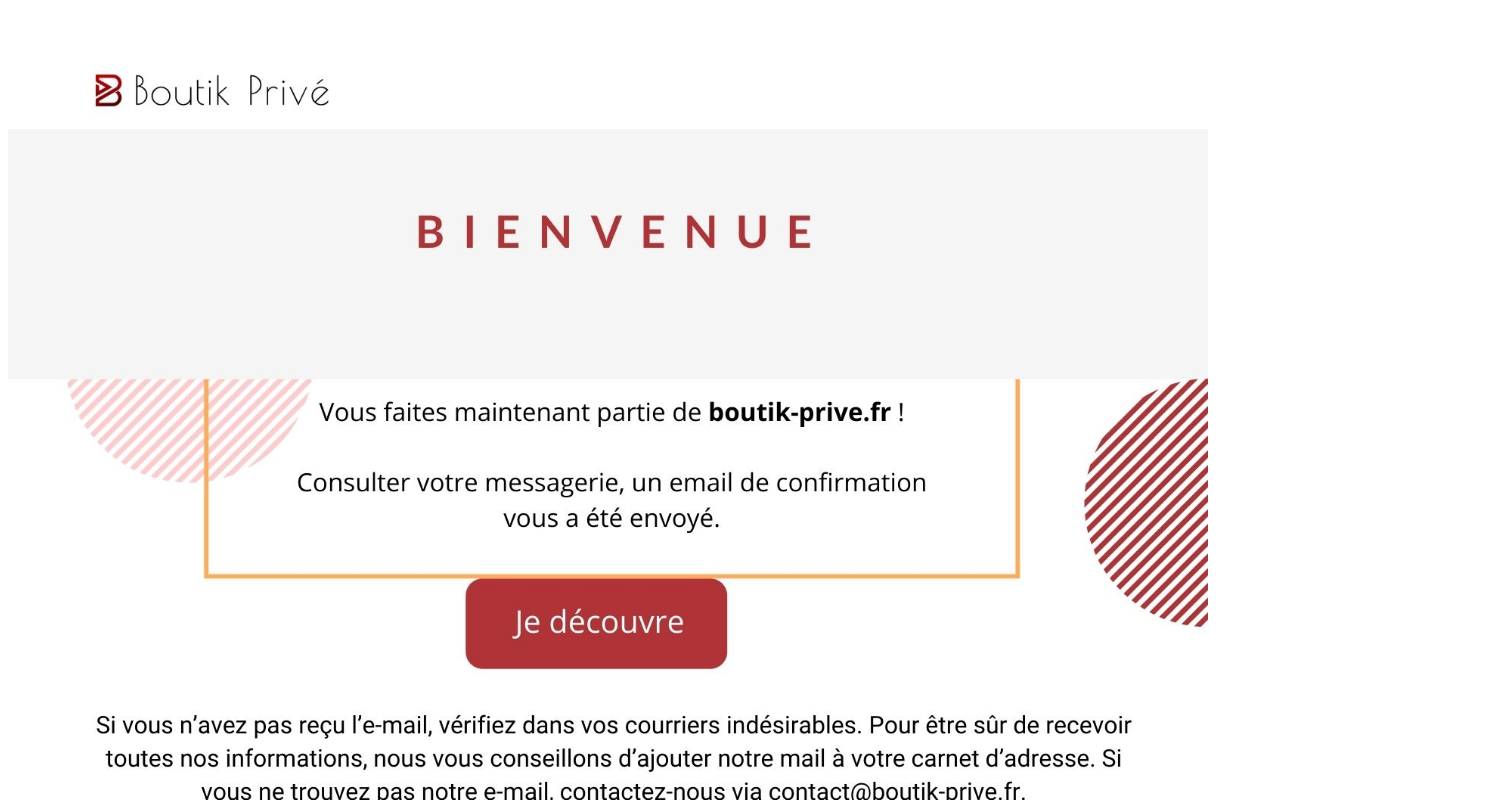
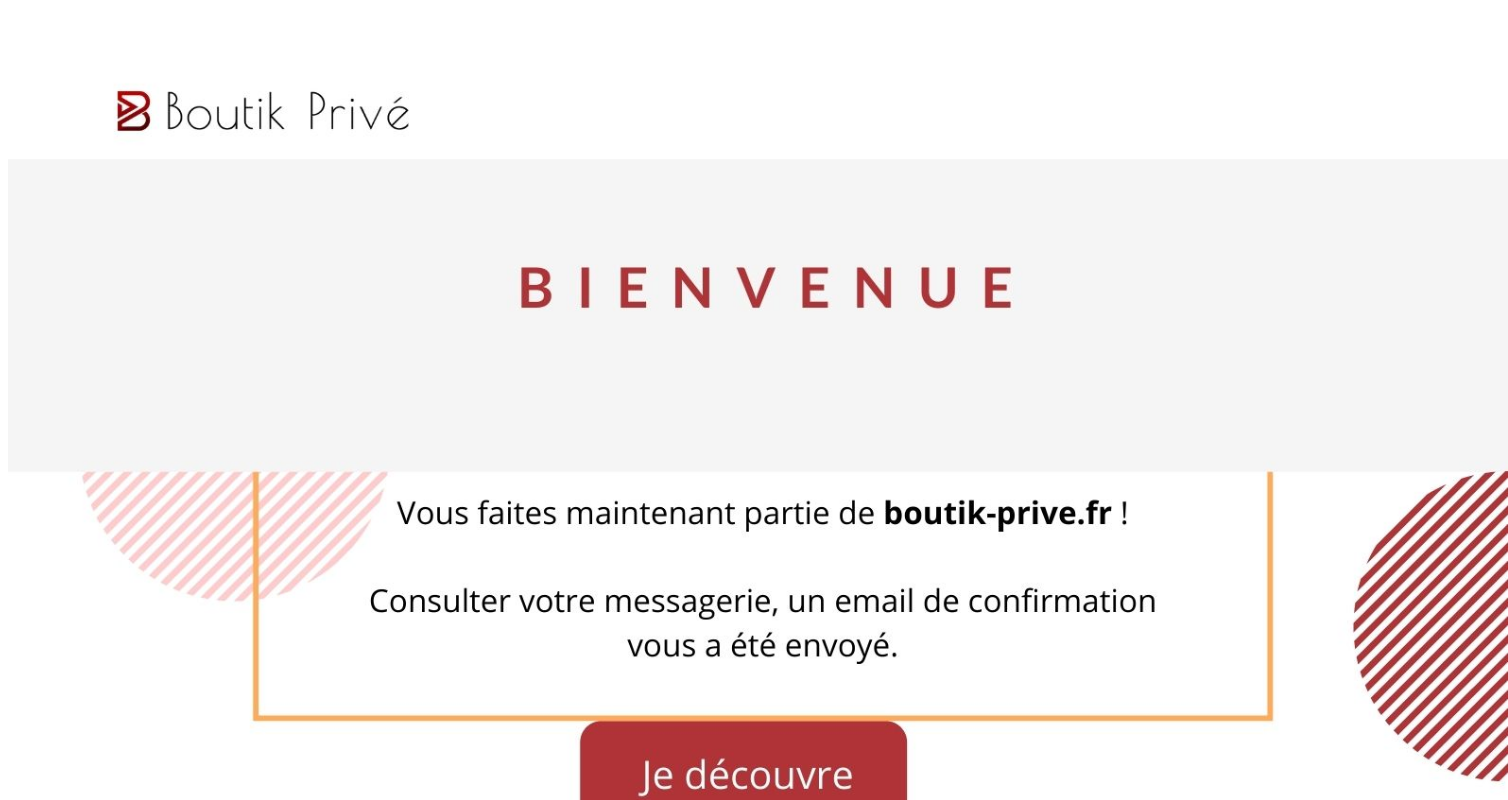
Before and after one commit to johannalerte/validation, a plain HTML site: page index.html in a window 1280 px wide. Shown: the top 800 px of the page, 1508 px wide, since content can reach past the window. Drawn offline with Linux system fonts and the light colour scheme.

Commit message:
Update index.html

```diff
--- a/index.html
+++ b/index.html
@@ -7,6 +7,6 @@
     <title>Document</title>
 </head>
 <body>
-    <img class="img"src="2.jpg" alt="page-validation" width="1200px">
+    <img class="img"src="2.jpg" alt="page-validation" width="1500px">
 </body>
 </html>
```
